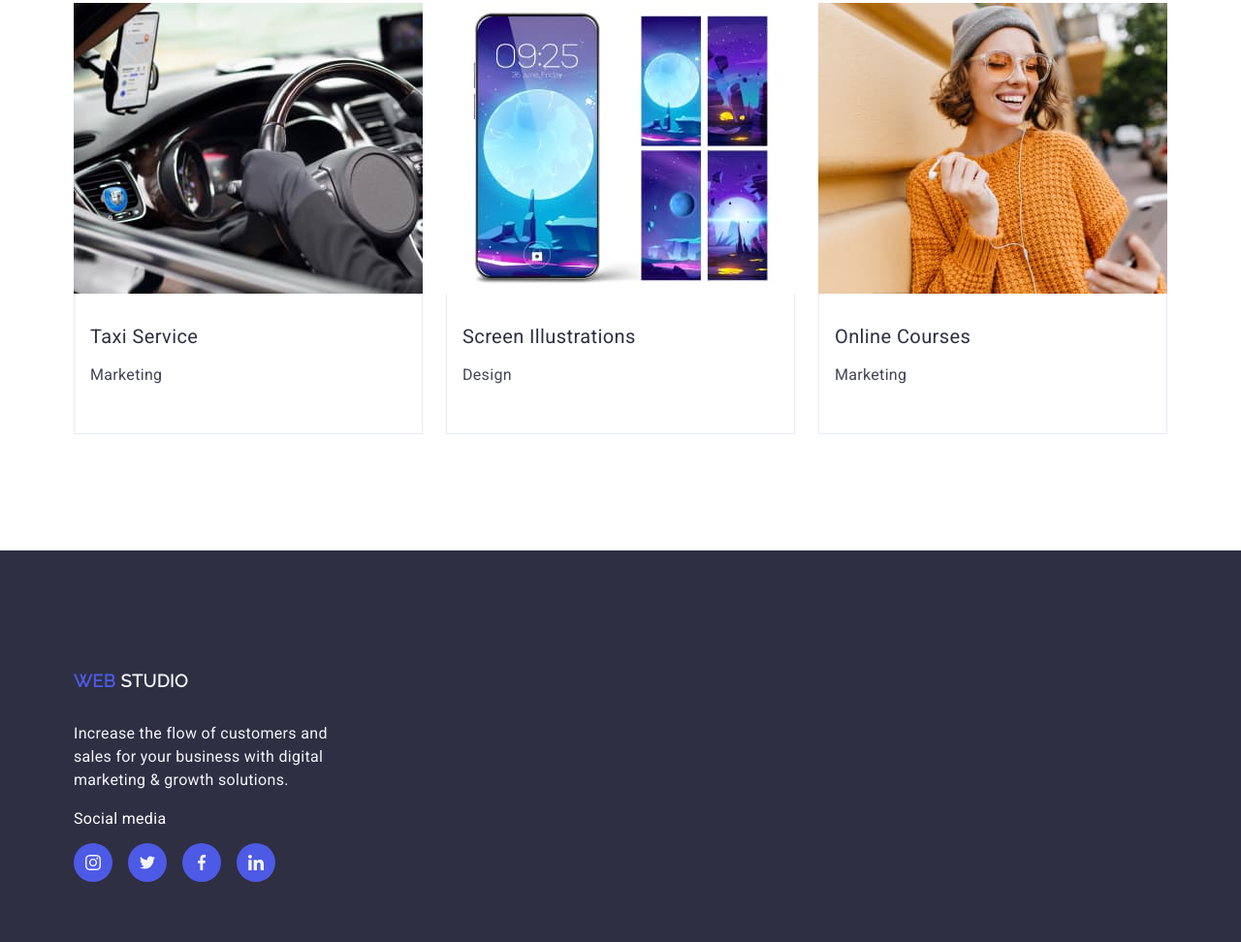
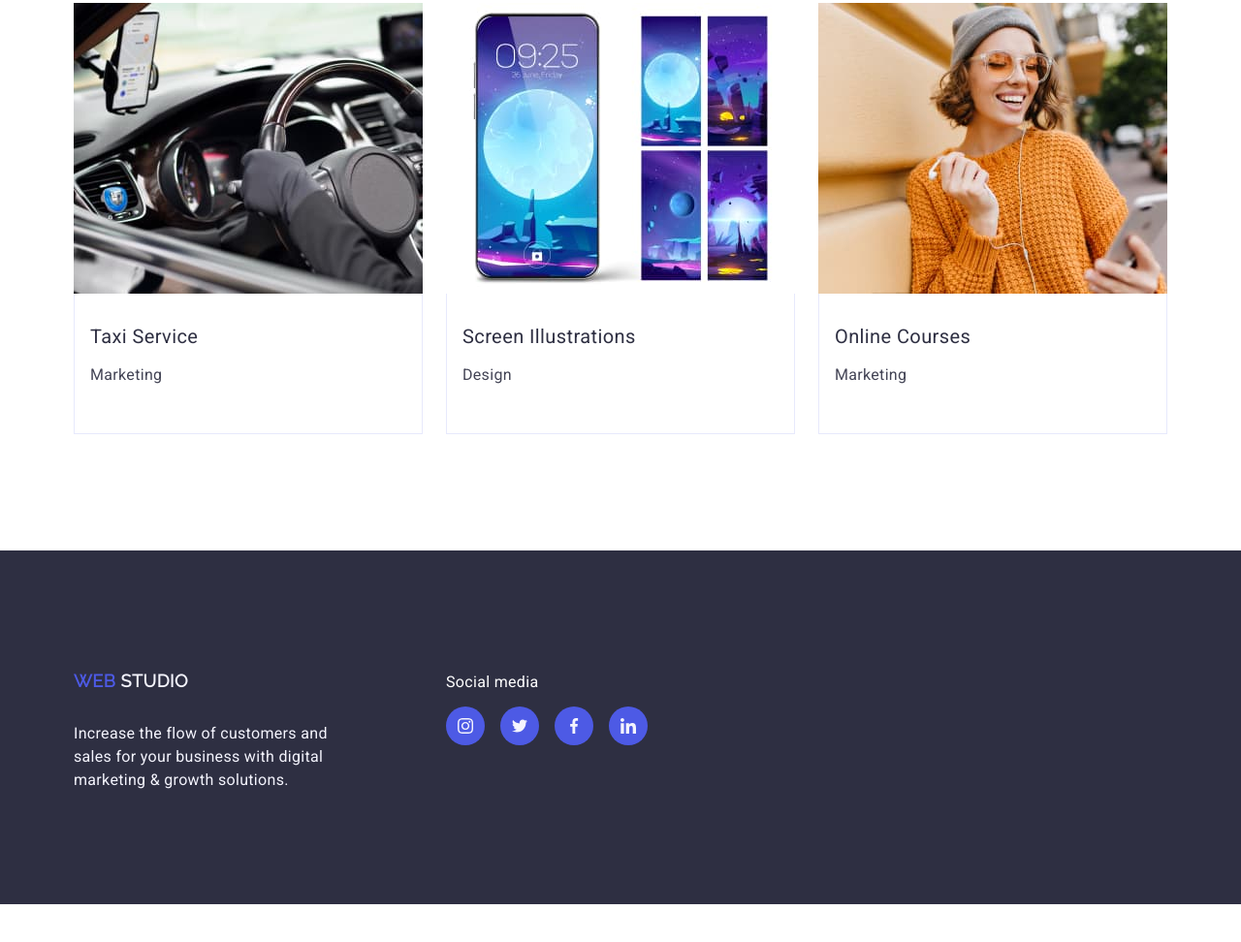
Before and after one commit to Caeciliaa/goit-markup-hw-04, a plain HTML site: page index.html in a window 1280 px wide. Shown: the part 2686-3658 px from the top of the page at 97% size. After the commit the page ends 3619 px from the top, so only its background shows below. Drawn offline with nearby package versions, Linux system fonts and the light colour scheme.

Commit message:
finished coding

```diff
--- a/css/style.css
+++ b/css/style.css
@@ -448,7 +448,7 @@ address {
 }
 
 .footer-info {
-  margin-right: auto;
+  margin-right: 120px;
 }
 
 .footer-social {
```
Also changed, not shown: index.html (+1 -1 lines).
